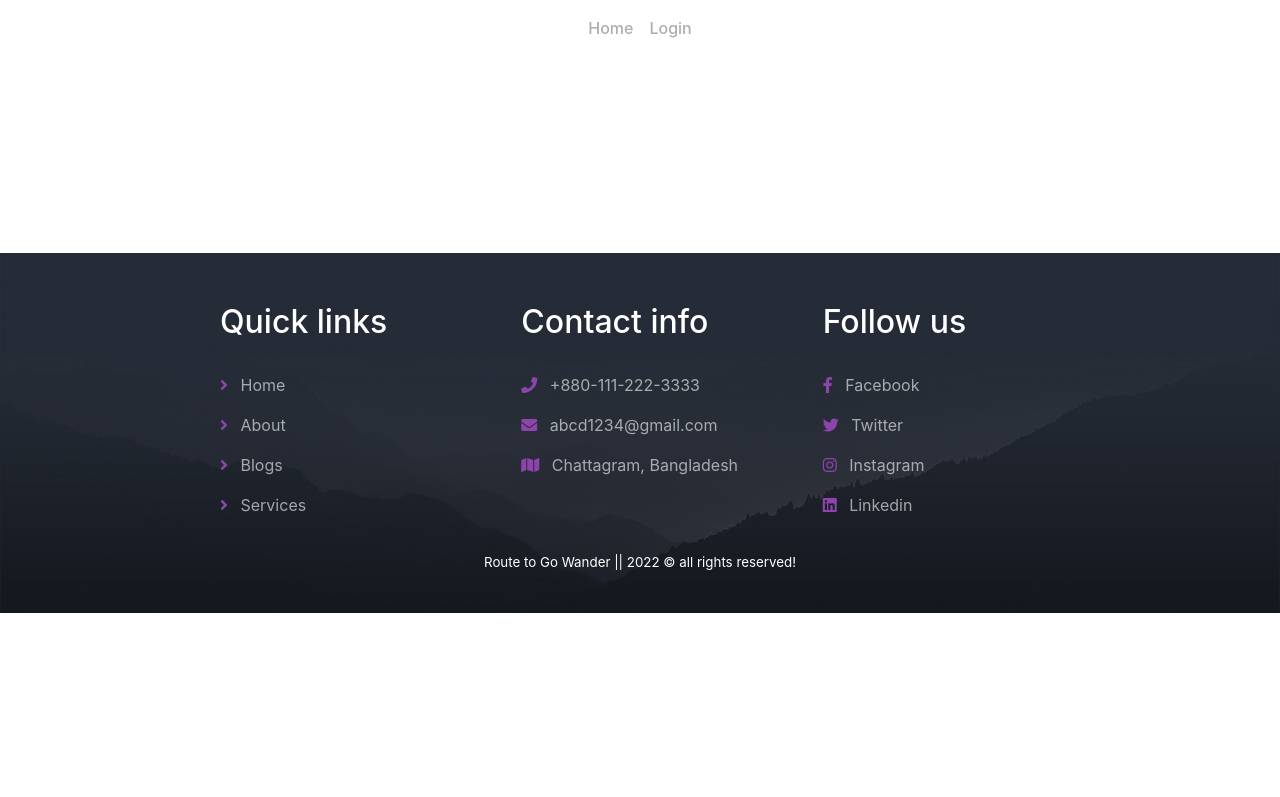
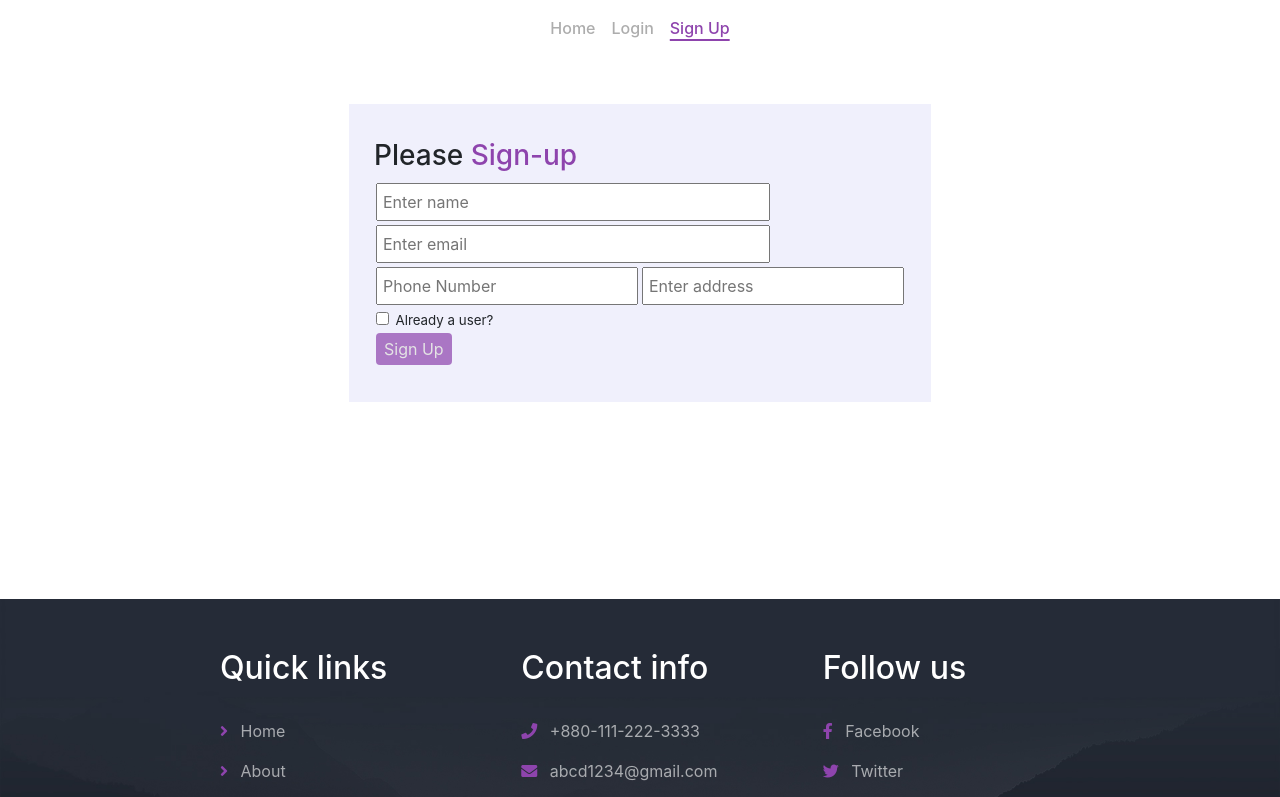
Before and after one commit to ijTuhin/independent-service-provider, a React (Create React App) app: page /signup in a window 1280 px wide. Shown: the top 797 px of the page. Built offline with nearby package versions, Linux system fonts and the light colour scheme.

Commit message:
Signup form designed

```diff
--- a/src/App.js
+++ b/src/App.js
@@ -4,6 +4,7 @@ import Footer from './Component/Footer/Footer';
 import Header from './Component/Header/Header';
 import Home from './Component/Home/Home';
 import Login from './Component/Login/Login';
+import SignUp from './Component/SignUp/SignUp';
 
 function App() {
   return (
@@ -12,6 +13,7 @@ function App() {
       <Routes>
         <Route path='/' element={<Home></Home>}></Route>
         <Route path='/login' element={<Login></Login>}></Route>
+        <Route path='/signup' element={<SignUp></SignUp>}></Route>
       </Routes>
       <Footer></Footer>
     </div>
--- a/src/Component/CustomLink/CustomLink.js
+++ b/src/Component/CustomLink/CustomLink.js
@@ -8,7 +8,7 @@ function CustomLink({ children, to, ...props }) {
     return (
         <div>
             <Link
-                style={{ color: match ? 'green' : '', textDecoration: match ? "underline" : "", textDecorationThickness: match ? "2px" : "", textUnderlineOffset: match ? "5px" : "", fontWeight: match ? "500" : "" }}
+                style={{ color: match ? '#8e44ad' : '', textDecoration: match ? "underline" : "", textDecorationThickness: match ? "2px" : "", textUnderlineOffset: match ? "5px" : "", fontWeight: match ? "500" : "" }}
                 to={to}
                 {...props}
             >
--- a/src/Component/Header/Header.js
+++ b/src/Component/Header/Header.js
@@ -7,6 +7,7 @@ const Header = () => {
             <nav className='d-flex justify-content-center py-3 header'>
                 <CustomLink className="mx-2 bar" to='/'>Home</CustomLink>
                 <CustomLink className="mx-2 bar" to='/login'>Login</CustomLink>
+                <CustomLink className="mx-2 bar" to='/signup'>Sign Up</CustomLink>
             </nav>
         </div>
     );
--- /dev/null
+++ b/src/Component/SignUp/SignUp.css
@@ -0,0 +1,31 @@
+.input-field input{
+    width: 393.5px;
+}
+.form-container{
+    border: none;
+    background-color: rgba(230, 230, 250,0.6);
+    padding: 35px 25px;
+}
+.form-container:hover{
+    background-color: rgba(230, 230, 250,0.7);
+}
+.form-container h3 span{
+    color: rgba(142, 68, 173,1);
+}
+.form-container input{
+    margin: 2px;
+    padding: 5px;
+}
+.form-container #form-q{
+    font-size: smaller;
+}
+.submit-field input,button{
+    margin: 2px;
+}
+.submit-field button{
+    background-color: rgba(142, 68, 173,0.7);
+    color: rgb(228, 228, 228);
+}
+.submit-field button:hover{
+    background-color: rgba(142, 68, 173,0.6);
+}
--- /dev/null
+++ b/src/Component/SignUp/SignUp.js
@@ -0,0 +1,29 @@
+import React from 'react';
+import './SignUp.css';
+const SignUp = () => {
+    return (
+        <div className='d-flex justify-content-center my-5'>
+            <div className="form-container">
+                <h3>Please <span>Sign-up</span></h3>
+                <form >
+                    <div className='input-field'>
+                        <input type="text" name="name" placeholder='Enter name' id="" />
+                    </div>
+                    <div className='input-field'>
+                        <input type="email" name="email" placeholder='Enter email' id="" />
+                    </div>
+                    <div >
+                        <input type="tel" name="phone-number" placeholder='Phone Number' id="" />
+                        <input type="text" name="address" placeholder='Enter address' id="" />
+                    </div>
+                    <div className='submit-field'>
+                    <input type="checkbox" name="" id="" /> <span id='form-q'>Already a user?</span><br />
+                    <button className='border-0 px-2 py-1 rounded' type="submit">Sign Up</button>
+                    </div>
+                </form>
+            </div>
+        </div>
+    );
+};
+
+export default SignUp;
```
